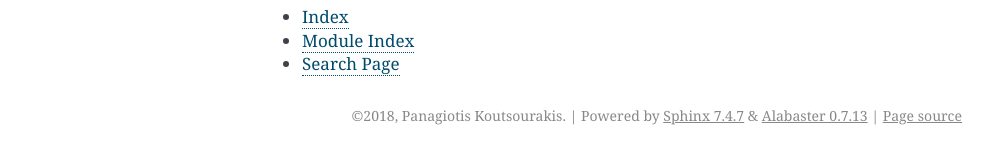
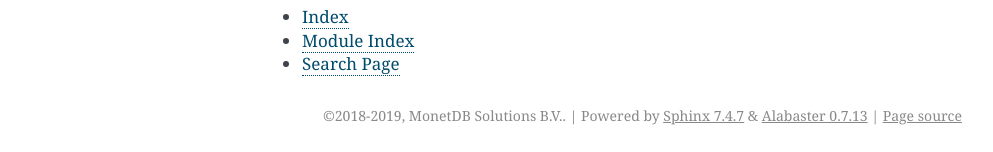
Before and after one commit to MonetDBSolutions/marvin_backend, a Sphinx documentation site: the page built from docs/index.rst, in a window 1280 px wide. Shown: the part 857-1009 px from the top of the page, without its empty margins (148-1141 px from the left). Built offline with Sphinx 7.4.7, drawn with Linux system fonts in a browser that asks for light colours.

Commit message:
Fix copyright notice in documentation

```diff
--- a/docs/conf.py
+++ b/docs/conf.py
@@ -48,7 +48,7 @@ master_doc = 'index'
 
 # General information about the project.
 project = u'Marvin 2.0 Backend'
-copyright = u"2018, Panagiotis Koutsourakis"
+copyright = u"2018-2019, MonetDB Solutions B.V."
 author = u"Panagiotis Koutsourakis"
 
 # The version info for the project you're documenting, acts as replacement
```
